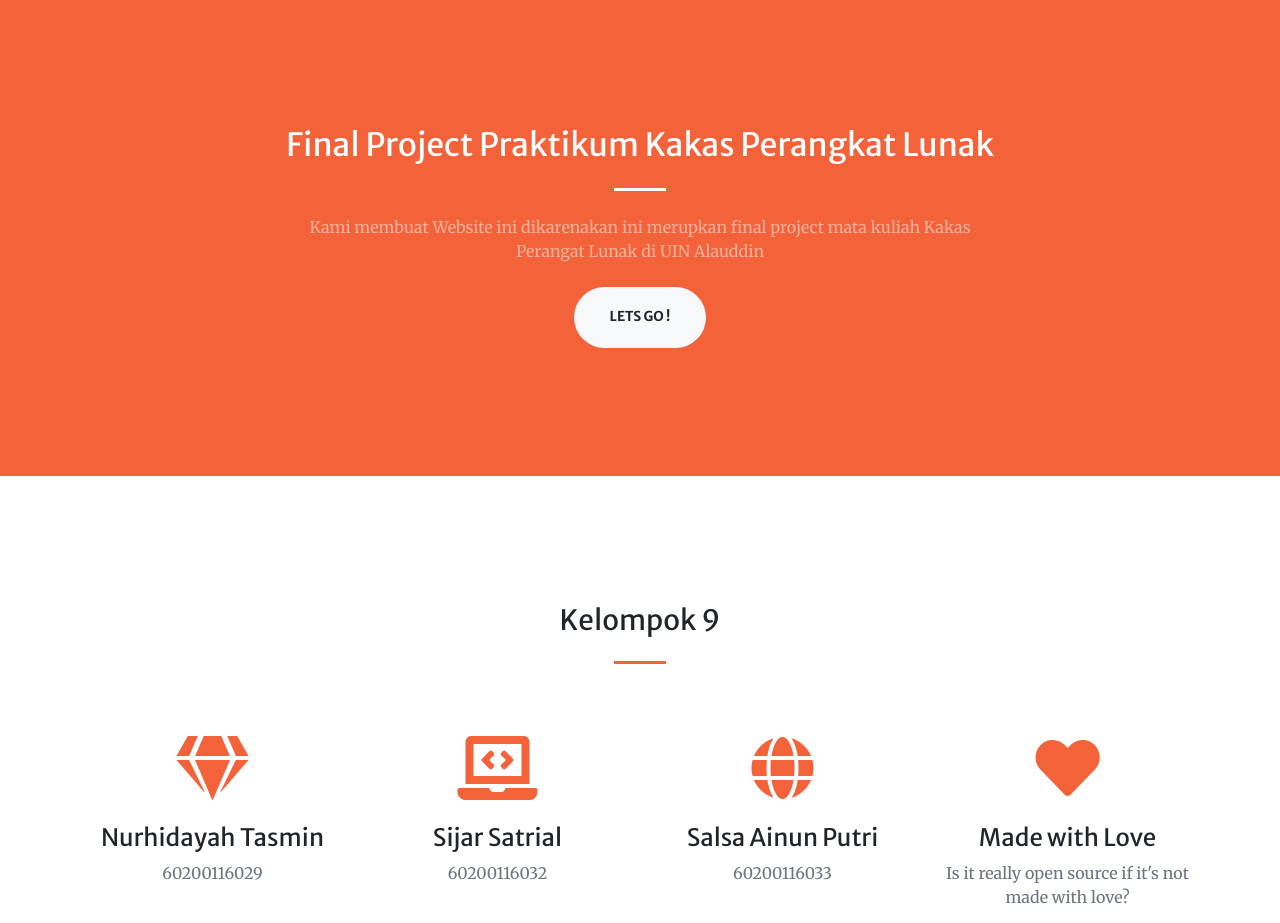
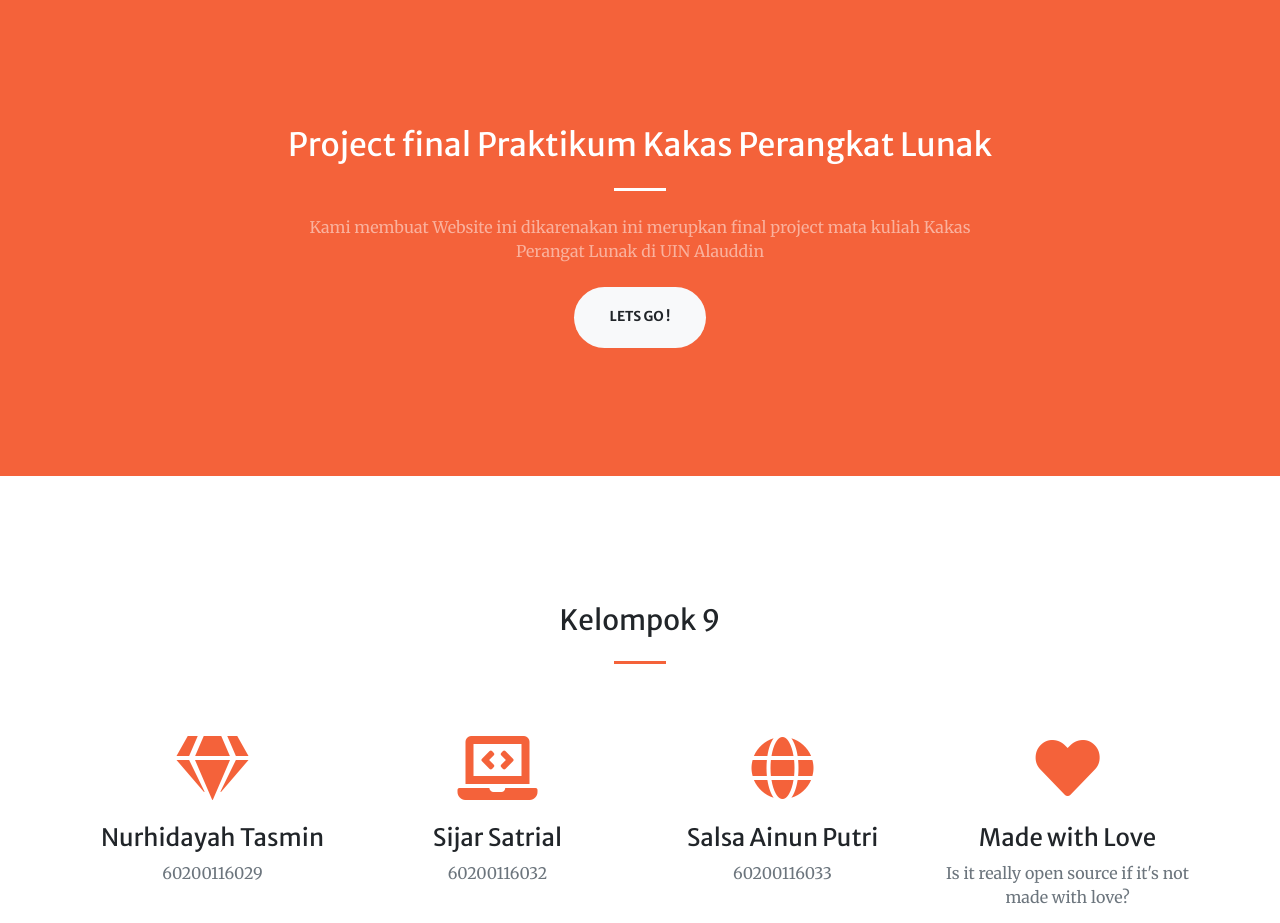
Before and after one commit to NurhidayahTasmin/NurhidayahTasmin.github.io, a website with bundled scripts: page index.html in a window 1280 px wide. Shown: the part 802-1725 px from the top of the page. Built offline with nearby package versions, Linux system fonts and the light colour scheme.

Commit message:
versi 23

```diff
--- a/index.html
+++ b/index.html
@@ -74,7 +74,7 @@
     <div class="container">
       <div class="row justify-content-center">
         <div class="col-lg-8 text-center">
-          <h2 class="text-white mt-0">Final Project Praktikum Kakas Perangkat Lunak</h2>
+          <h2 class="text-white mt-0">Project final Praktikum Kakas Perangkat Lunak</h2>
           <hr class="divider light my-4">
           <p class="text-white-50 mb-4">Kami membuat Website ini dikarenakan ini merupkan final project mata kuliah Kakas Perangat Lunak di UIN Alauddin</p>
           <a class="btn btn-light btn-xl js-scroll-trigger" href="#services">Lets Go !</a>
```
